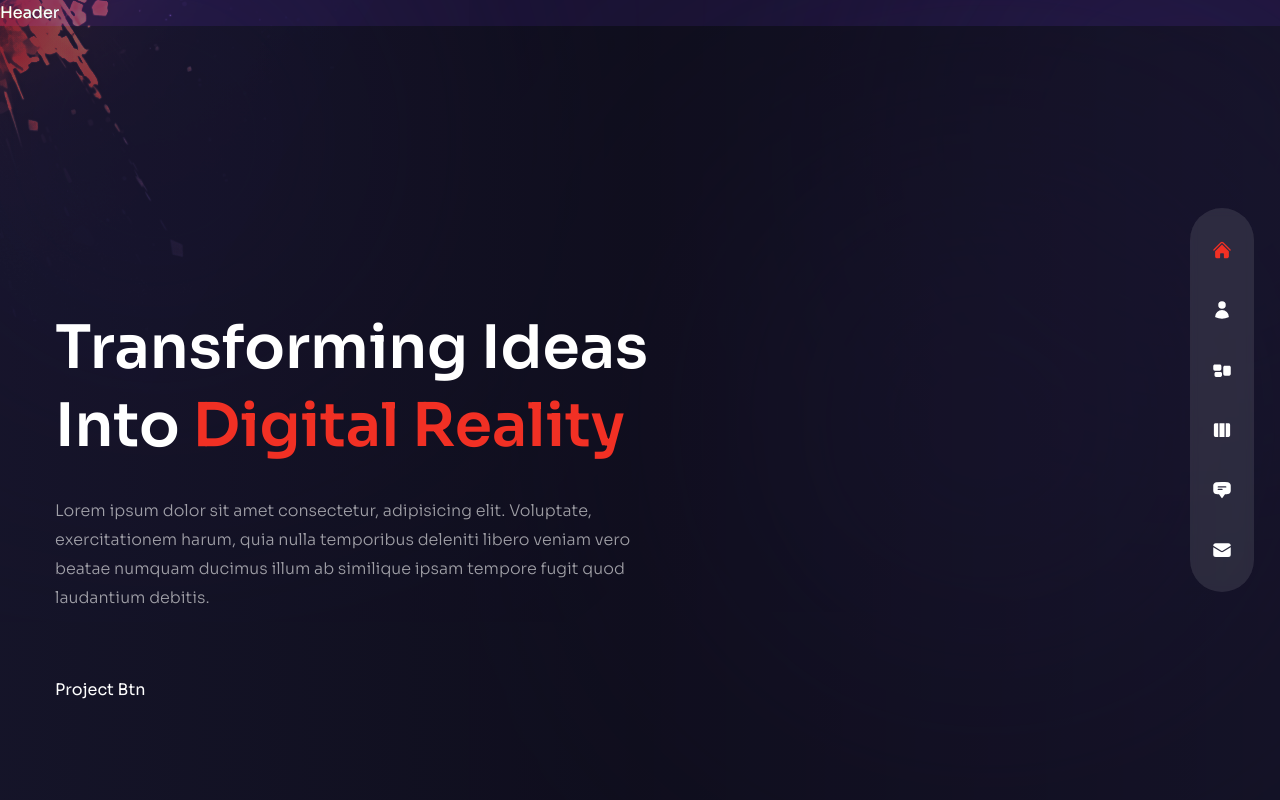
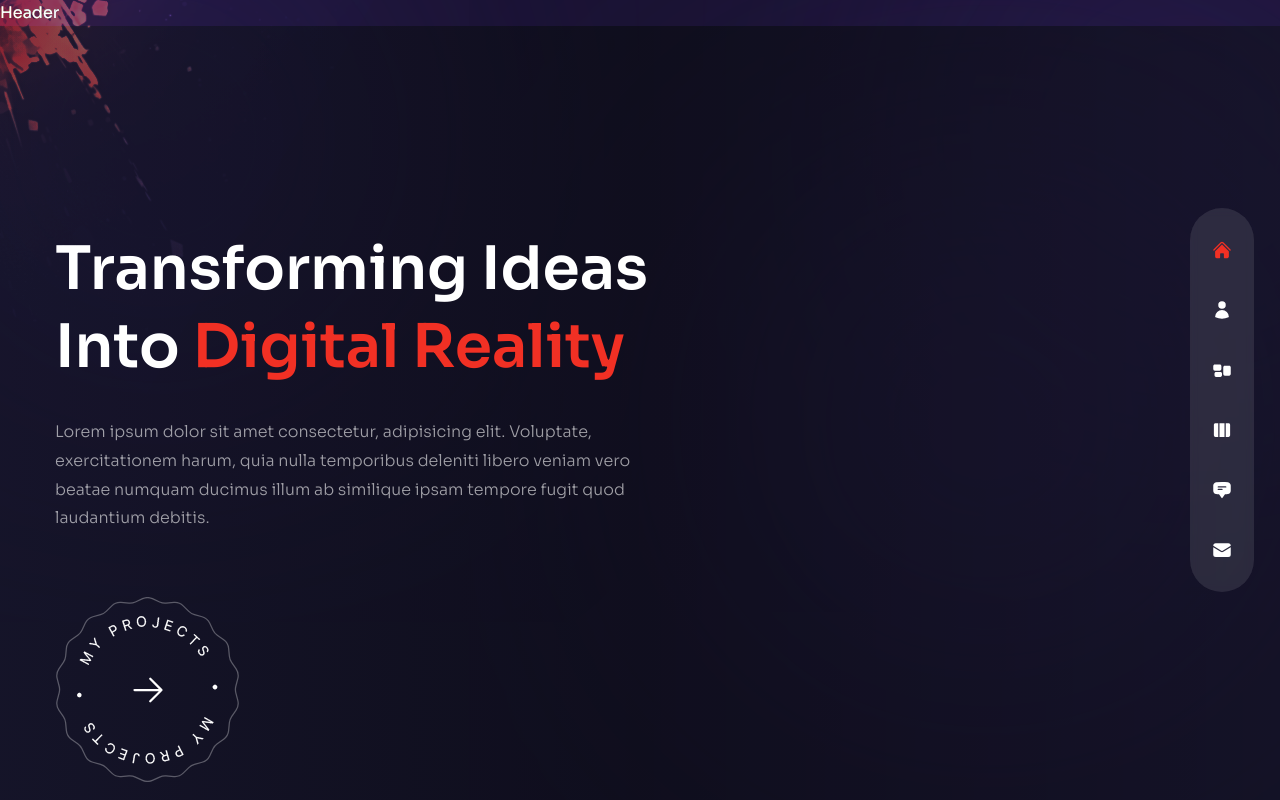
Before and after one commit to sanidhyy/modern-portfolio, a Next.js app: page / in a window 1280 px wide. Built offline with nearby package versions, Linux system fonts and the light colour scheme.

Commit message:
rounded text implement

```diff
--- a/components/ProjectsBtn.jsx
+++ b/components/ProjectsBtn.jsx
@@ -1,5 +1,26 @@
+import Image from "next/image";
+import Link from "next/link";
+
+import { HiArrowRight } from "react-icons/hi2";
+
 const ProjectsBtn = () => {
-  return <div>Project Btn</div>;
+  return (
+    <div className="mx-auto xl:mx-0">
+      <Link
+        href="/work"
+        className="relative w-[185px] h-[185px] flex justify-center items-center bg-circleStar bg-cover bg-center bg-no-repeat group"
+      >
+        <Image
+          src="/rounded-text.png"
+          alt="rounded text"
+          width={141}
+          height={148}
+          className="animate-spin-slow w-full h-full max-w-[141px] max-h-[148px]"
+        />
+        <HiArrowRight className="absolute text-4xl group-hover:translate-x-2 transition-all duration-300" />
+      </Link>
+    </div>
+  );
 };
 
 export default ProjectsBtn;
--- a/pages/index.jsx
+++ b/pages/index.jsx
@@ -14,18 +14,30 @@ const Home = () => {
       <div className="w-full h-full bg-gradient-to-r from-primary/10 via-black/30 to-black/10">
         <div className="text-center flex flex-col justify-center xl:pt-40 xl:text-left h-full container mx-auto">
           {/* title */}
-          <h1 className="h1">
+          <motion.h1
+            variants={fadeIn("down", 0.2)}
+            initial="hidden"
+            animate="show"
+            exit="hidden"
+            className="h1"
+          >
             Transforming Ideas <br /> Into{" "}
             <span className="text-accent">Digital Reality</span>
-          </h1>
+          </motion.h1>
 
           {/* subtitle */}
-          <p className="max-w-sm xl:max-w-xl mx-auto xl:mx-0 mb-10 xl:mb-16">
+          <motion.p
+            variants={fadeIn("down", 0.3)}
+            initial="hidden"
+            animate="show"
+            exit="hidden"
+            className="max-w-sm xl:max-w-xl mx-auto xl:mx-0 mb-10 xl:mb-16"
+          >
             Lorem ipsum dolor sit amet consectetur, adipisicing elit. Voluptate,
             exercitationem harum, quia nulla temporibus deleniti libero veniam
             vero beatae numquam ducimus illum ab similique ipsam tempore fugit
             quod laudantium debitis.
-          </p>
+          </motion.p>
 
           {/* btn */}
           <div className="flex justify-center xl:hidden relative">
```
